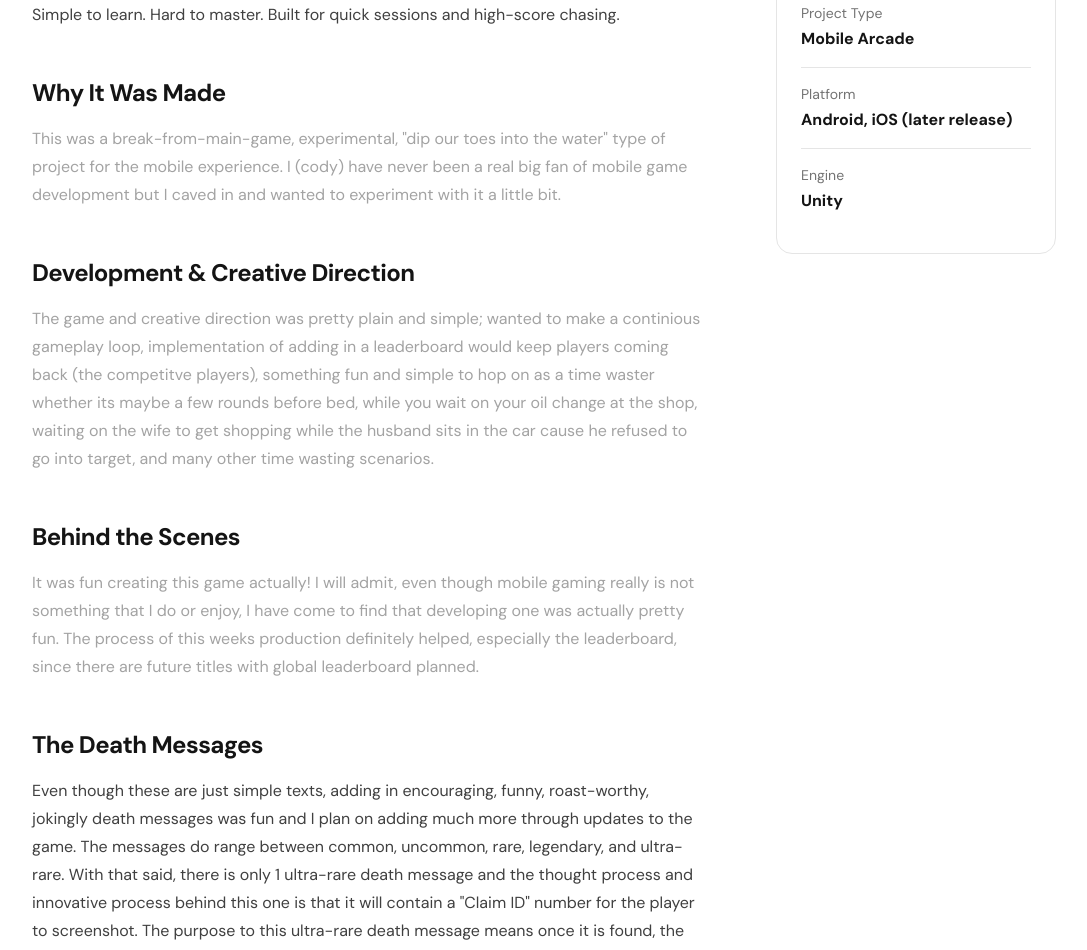
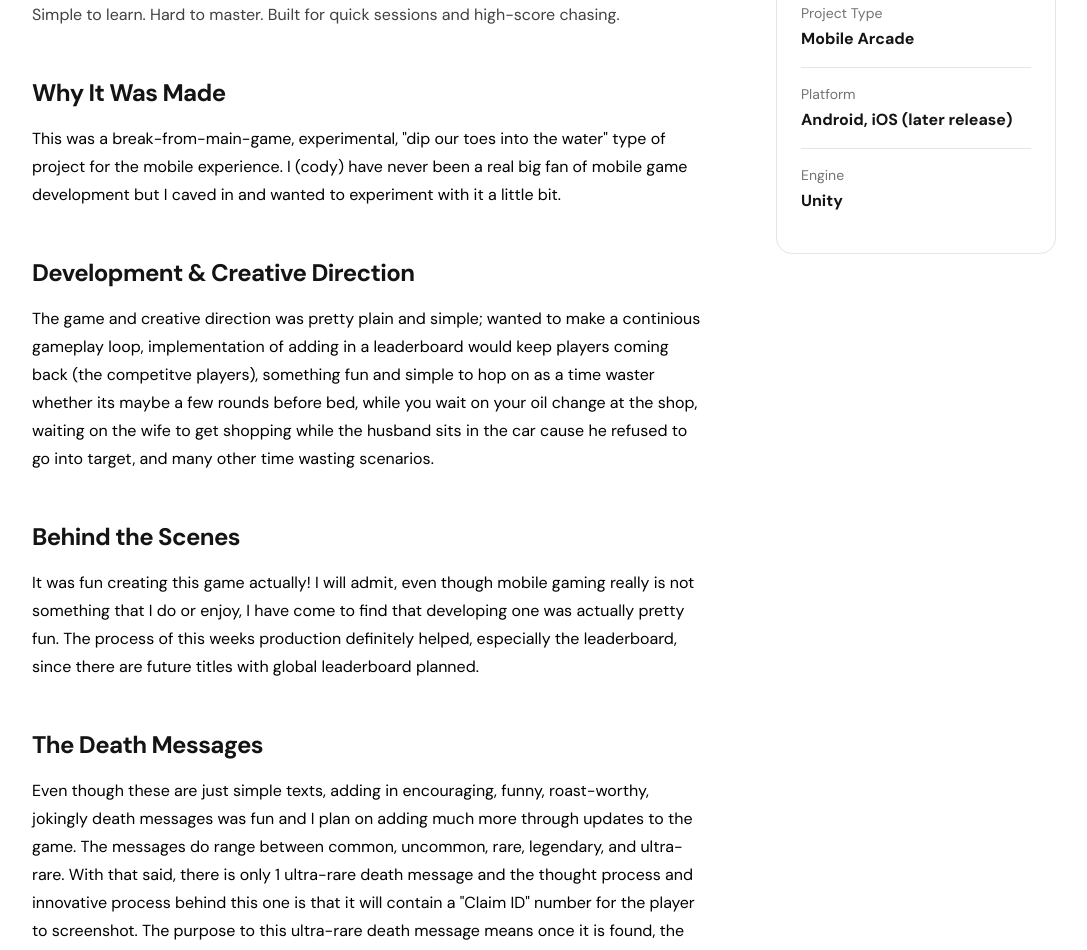
Before and after one commit to Minxci/neverphorm-site, a React (Vite) app in the folder apps/web/: page /mobile/ddodge in a window 1280 px wide. Shown: the part 800-1750 px from the top of the page, without its empty margins (96-1183 px from the left). Built offline with nearby package versions, Linux system fonts and the light colour scheme; the HTML template or start-up script is replaced by a standard one; what pocketbase would draw is missing.

Commit message:
updated color text

```diff
--- a/apps/web/src/pages/Mobile/DDodge.jsx
+++ b/apps/web/src/pages/Mobile/DDodge.jsx
@@ -73,14 +73,14 @@ export default function DDodgeOverview() {
               </Section>
 
               <Section title="Why It Was Made">
-                <p className="text-neutral-400">
+                <p className="text-black">
                   This was a break-from-main-game, experimental, "dip our toes into the water" type of project for the mobile experience. I (cody) have never been
                   a real big fan of mobile game development but I caved in and wanted to experiment with it a little bit.
                 </p>
               </Section>
 
               <Section title="Development & Creative Direction">
-                <p className="text-neutral-400">
+                <p className="text-black">
                   The game and creative direction was pretty plain and simple; wanted to make a continious gameplay loop, implementation of adding in a leaderboard would
                   keep players coming back (the competitve players), something fun and simple to hop on as a time waster whether its maybe a few rounds before bed, while you
                   wait on your oil change at the shop, waiting on the wife to get shopping while the husband sits in the car cause he refused to go into target, and many other
@@ -89,7 +89,7 @@ export default function DDodgeOverview() {
               </Section>
 
               <Section title="Behind the Scenes">
-                <p className="text-neutral-400">
+                <p className="text-black">
                   It was fun creating this game actually! I will admit, even though mobile gaming really is not something that I do or enjoy, I have come to find that developing one
                   was actually pretty fun. The process of this weeks production definitely helped, especially the leaderboard, since there are future titles with global
                   leaderboard planned.
@@ -97,7 +97,7 @@ export default function DDodgeOverview() {
               </Section>
 
               <Section title="The Death Messages">
-                <p className="text-nuetral-400">
+                <p className="text-black">
                     Even though these are just simple texts, adding in encouraging, funny, roast-worthy, jokingly death messages was fun and I plan on adding much more
                     through updates to the game. The messages do range between common, uncommon, rare, legendary, and ultra-rare. With that said, there is only 1 ultra-rare
                     death message and the thought process and innovative process behind this one is that it will contain a "Claim ID" number for the player to screenshot. The
```
